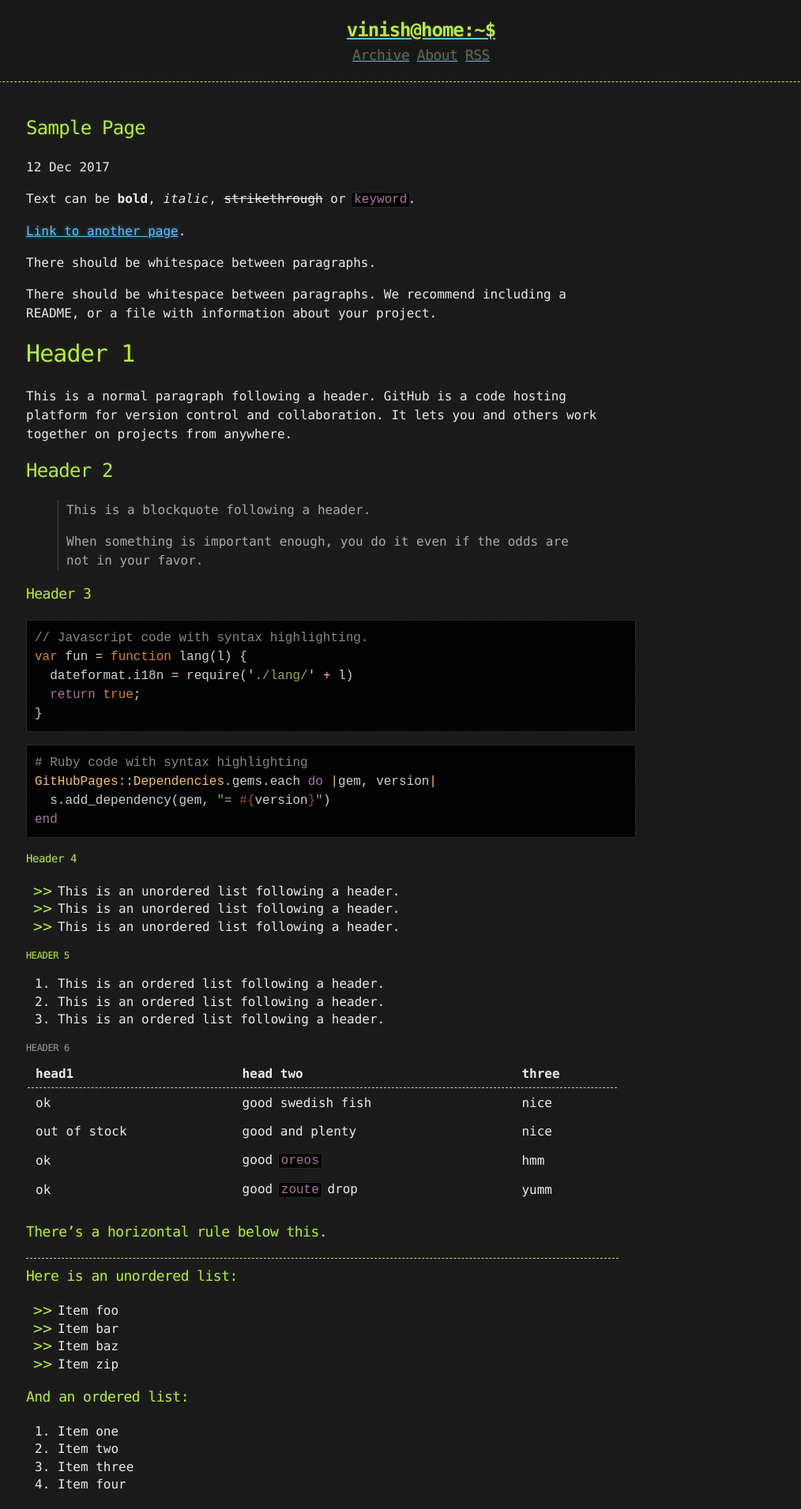
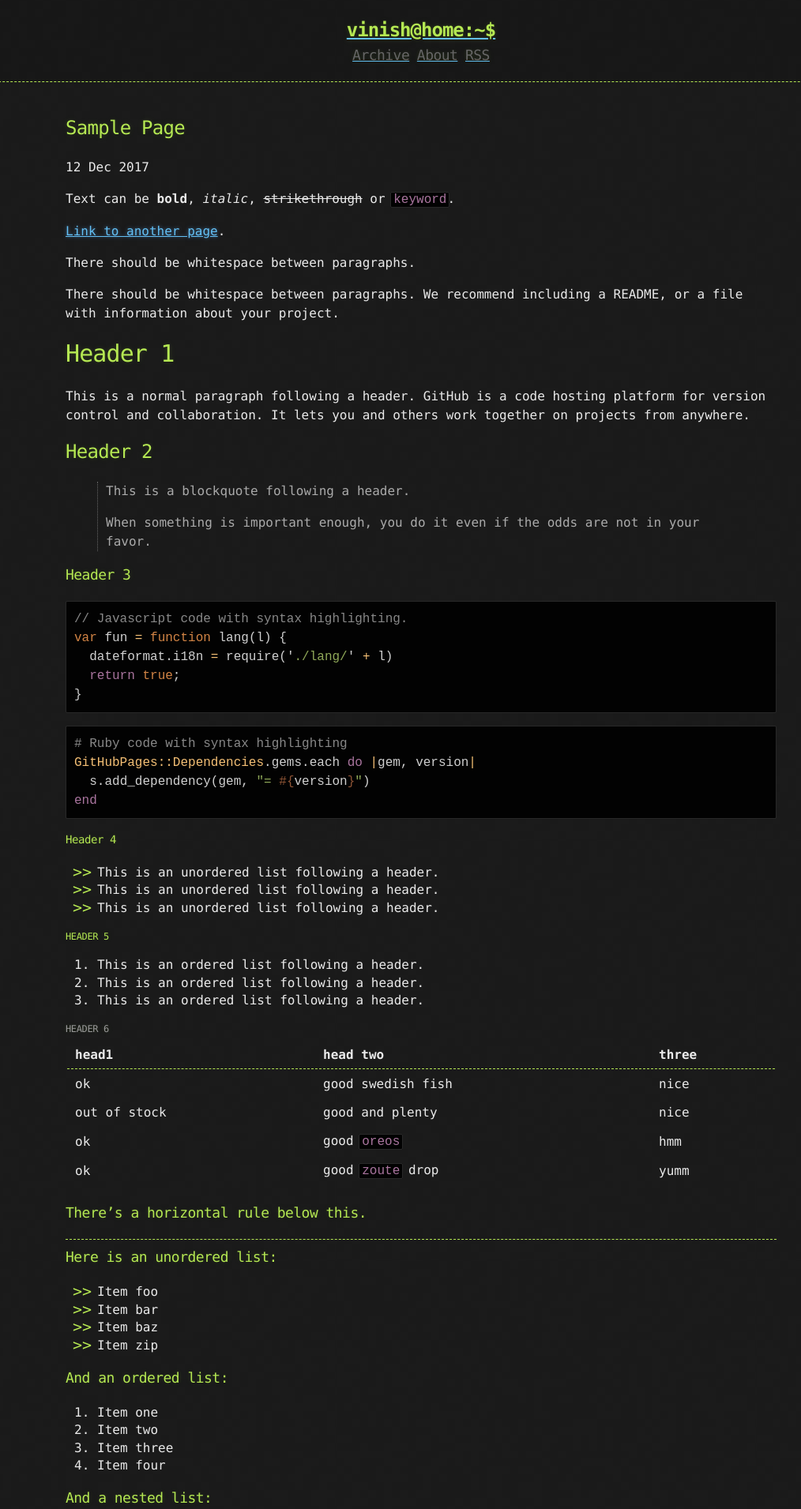
Before and after one commit to Vinishsblog/Vinishsblog.github.io, a Jekyll site: the page built from _posts/2017-12-12-Sample-Page.md, in a window 1280 px wide. Shown: the top 1911 px of the page at 79% size, without its empty margins (107-1121 px from the left). Built offline with Jekyll 4.4.1, drawn with Linux system fonts in a browser that asks for light colours.

Commit message:
Update base.scss

```diff
--- a/_sass/base.scss
+++ b/_sass/base.scss
@@ -25,7 +25,7 @@ body {
 
 .container {
   width: 90%;
-  max-width: 1000px;
+  max-width: 900px;
   margin: 0 auto;
 }
 
@@ -89,7 +89,7 @@ header h2 {
 */
 
 #main_content {
-  width: 75%;
+  width: 100%;
   -webkit-font-smoothing: antialiased;
 }
 section img {
@@ -160,7 +160,6 @@ pre {
   text-wrap: normal;
   overflow: auto;
   overflow-y: hidden;
-  width: 100%;
 }
 
 code.highlighter-rouge {
```
